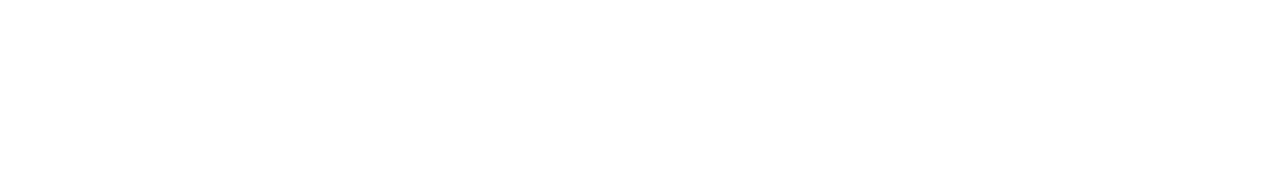
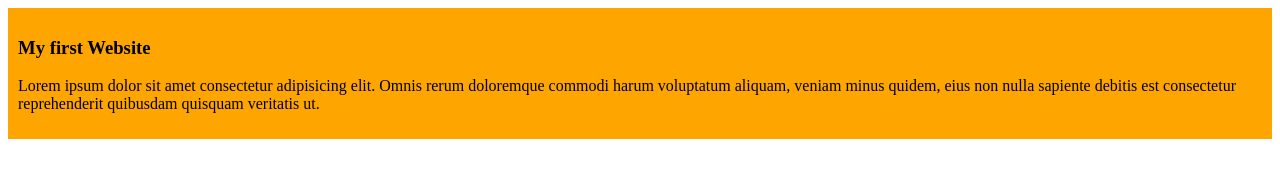
Before and after one commit to Ajwad15/my-simple-website, a plain HTML site: page index.html in a window 1280 px wide. Drawn offline with Linux system fonts and the light colour scheme.

```diff
--- a/index.html
+++ b/index.html
@@ -1,11 +1,20 @@
 <!DOCTYPE html>
 <html lang="en">
+
 <head>
     <meta charset="UTF-8">
     <meta name="viewport" content="width=device-width, initial-scale=1.0">
     <title>My simple website</title>
+    <link rel="stylesheet" href="styles/portfolio.css">
 </head>
+
 <body>
+    <div>
+        <h3>My first Website</h3>
+        <p>Lorem ipsum dolor sit amet consectetur adipisicing elit. Omnis rerum doloremque commodi harum voluptatum
+            aliquam, veniam minus quidem, eius non nulla sapiente debitis est consectetur reprehenderit quibusdam
+            quisquam veritatis ut.</p>
+    </div>
+</body>
 
-</body>
 </html>
--- /dev/null
+++ b/styles/portfolio.css
@@ -0,0 +1,4 @@
+div{
+    background-color:orange;
+    padding: 10px;
+}
```
